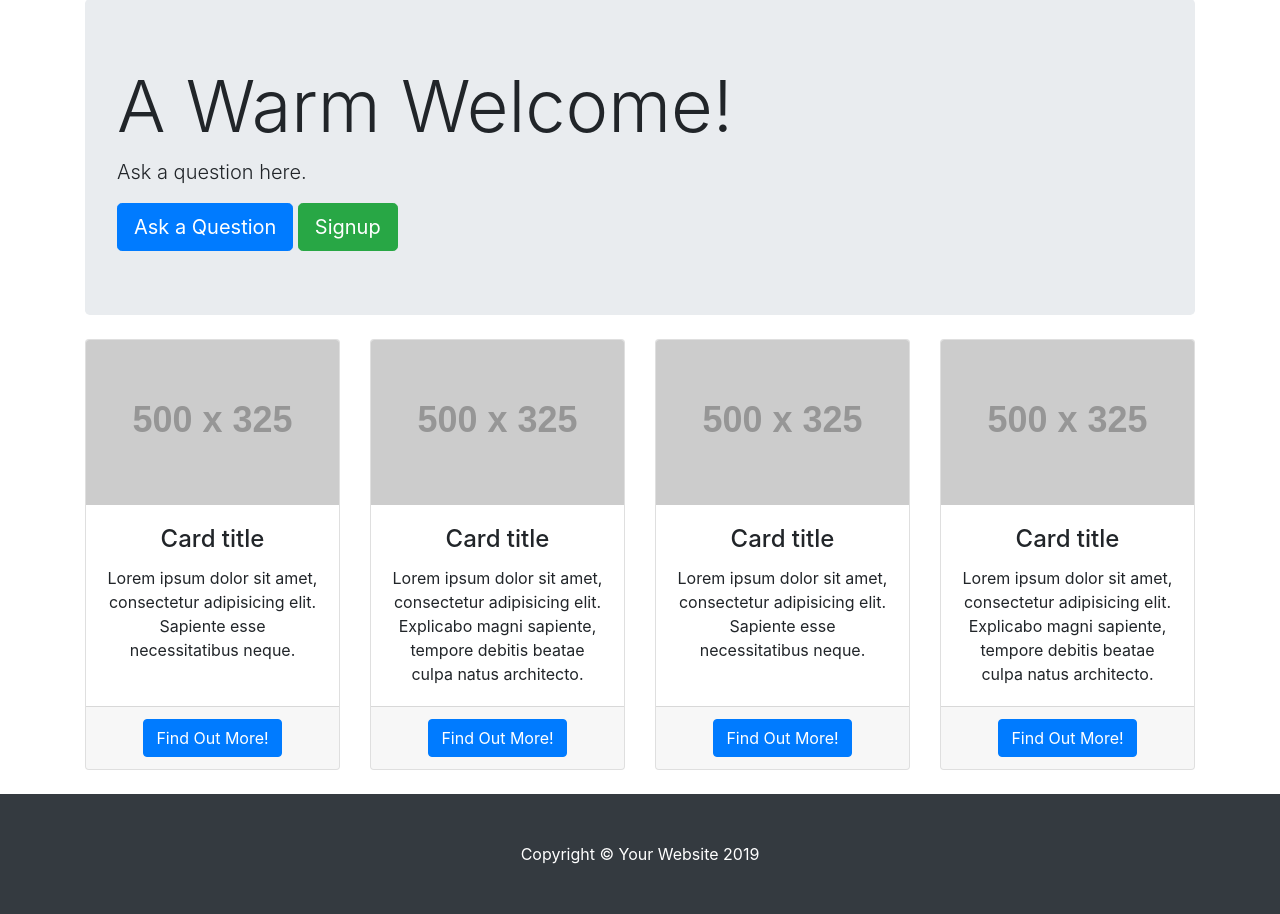
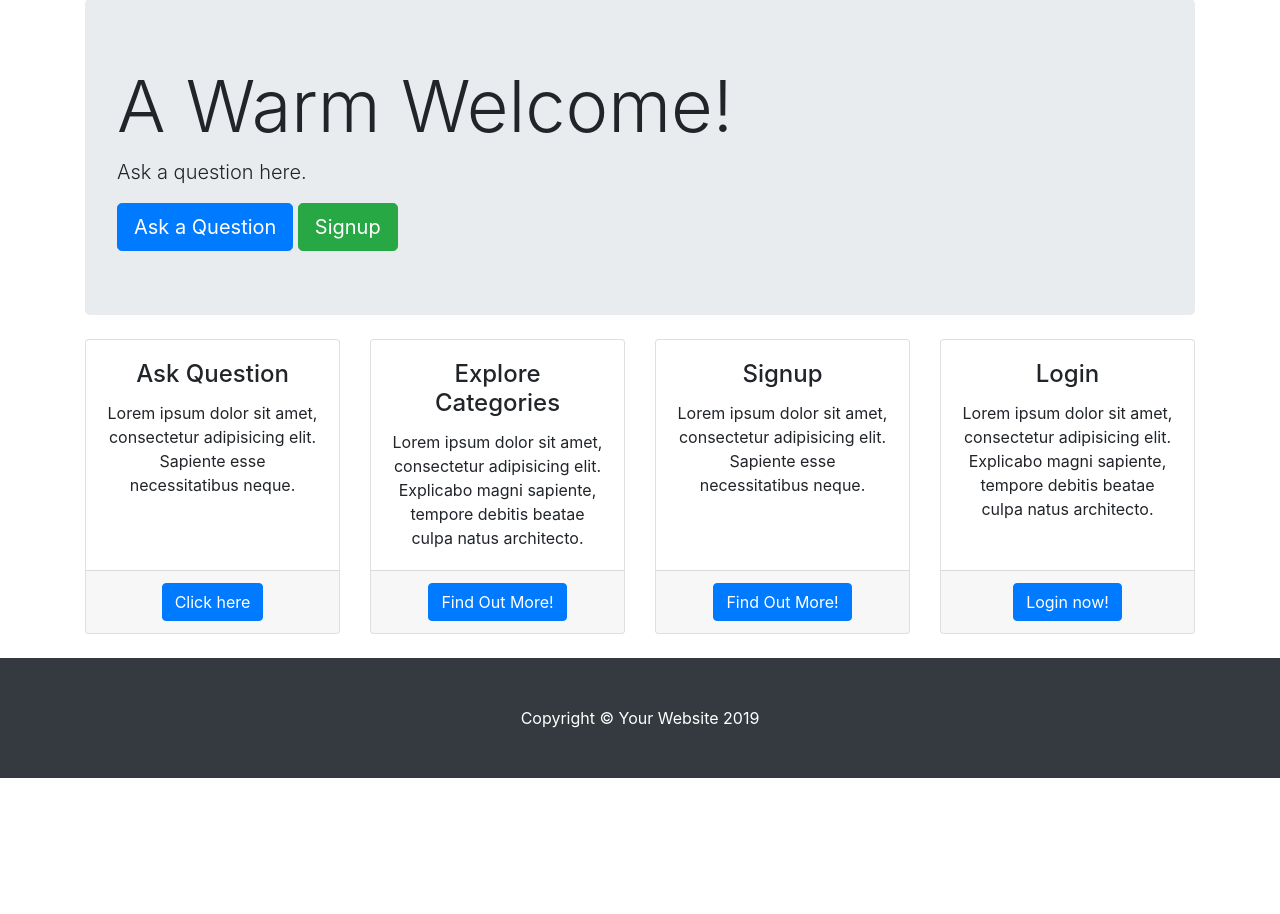
Before and after one commit to iamarav/DjangoQuoraClone, a Django app: page / in a window 1280 px wide. Shown: the part 81-995 px from the top of the page. After the commit the page ends 859 px from the top, so only its background shows below. Run offline with Django 3.2, Linux system fonts and the light colour scheme; grey boxes labelled with a size stand in for pictures from a placeholder-image service; some libraries are stand-ins or nearby versions.

Commit message:
Finalising

```diff
--- a/Questions/urls.py
+++ b/Questions/urls.py
@@ -10,6 +10,7 @@ urlpatterns = [
     path('checkslug', views.CheckSlugWithAjax, name='checkslug'),
     path('addCategory', views.AddCategoryWithAjax, name='checkslug'),
     path('category/<category>', views.ViewCategoryPage, name='view_category'),
+    path('categories/', views.ViewAllCategories, name='view_all_categories'),
 
     path('<question>', views.ViewQuestion),
     path('<question>/', views.ViewQuestion, name='view_question'),
--- a/templates/core/home-page.html
+++ b/templates/core/home-page.html
@@ -39,52 +39,52 @@
 
       <div class="col-lg-3 col-md-6 mb-4">
         <div class="card h-100">
-          <img class="card-img-top" src="http://placehold.it/500x325" alt="">
+          <!-- <img class="card-img-top" src="http://placehold.it/500x325" alt=""> -->
           <div class="card-body">
-            <h4 class="card-title">Card title</h4>
+            <h4 class="card-title">Ask Question</h4>
             <p class="card-text">Lorem ipsum dolor sit amet, consectetur adipisicing elit. Sapiente esse necessitatibus neque.</p>
           </div>
           <div class="card-footer">
-            <a href="#" class="btn btn-primary">Find Out More!</a>
+            <a href="{% url 'question_action' 'add' %}" class="btn btn-primary">Click here</a>
           </div>
         </div>
       </div>
 
       <div class="col-lg-3 col-md-6 mb-4">
         <div class="card h-100">
-          <img class="card-img-top" src="http://placehold.it/500x325" alt="">
+          <!-- <img class="card-img-top" src="http://placehold.it/500x325" alt=""> -->
           <div class="card-body">
-            <h4 class="card-title">Card title</h4>
+            <h4 class="card-title">Explore Categories</h4>
             <p class="card-text">Lorem ipsum dolor sit amet, consectetur adipisicing elit. Explicabo magni sapiente, tempore debitis beatae culpa natus architecto.</p>
           </div>
           <div class="card-footer">
-            <a href="#" class="btn btn-primary">Find Out More!</a>
+            <a href="{% url 'view_all_categories' %}" class="btn btn-primary">Find Out More!</a>
           </div>
         </div>
       </div>
 
       <div class="col-lg-3 col-md-6 mb-4">
         <div class="card h-100">
-          <img class="card-img-top" src="http://placehold.it/500x325" alt="">
+          <!-- <img class="card-img-top" src="http://placehold.it/500x325" alt=""> -->
           <div class="card-body">
-            <h4 class="card-title">Card title</h4>
+            <h4 class="card-title">Signup</h4>
             <p class="card-text">Lorem ipsum dolor sit amet, consectetur adipisicing elit. Sapiente esse necessitatibus neque.</p>
           </div>
           <div class="card-footer">
-            <a href="#" class="btn btn-primary">Find Out More!</a>
+            <a href="{% url 'signup_page' %}" class="btn btn-primary">Find Out More!</a>
           </div>
         </div>
       </div>
 
       <div class="col-lg-3 col-md-6 mb-4">
         <div class="card h-100">
-          <img class="card-img-top" src="http://placehold.it/500x325" alt="">
+          <!-- <img class="card-img-top" src="http://placehold.it/500x325" alt=""> -->
           <div class="card-body">
-            <h4 class="card-title">Card title</h4>
+            <h4 class="card-title">Login</h4>
             <p class="card-text">Lorem ipsum dolor sit amet, consectetur adipisicing elit. Explicabo magni sapiente, tempore debitis beatae culpa natus architecto.</p>
           </div>
           <div class="card-footer">
-            <a href="#" class="btn btn-primary">Find Out More!</a>
+            <a href="{% url 'login_page' %}" class="btn btn-primary">Login now!</a>
           </div>
         </div>
       </div>
```
Also changed, not shown: Questions/views.py (+11 -10 lines), templates/core/template-all-categories.html (added, +16 -0 lines).
